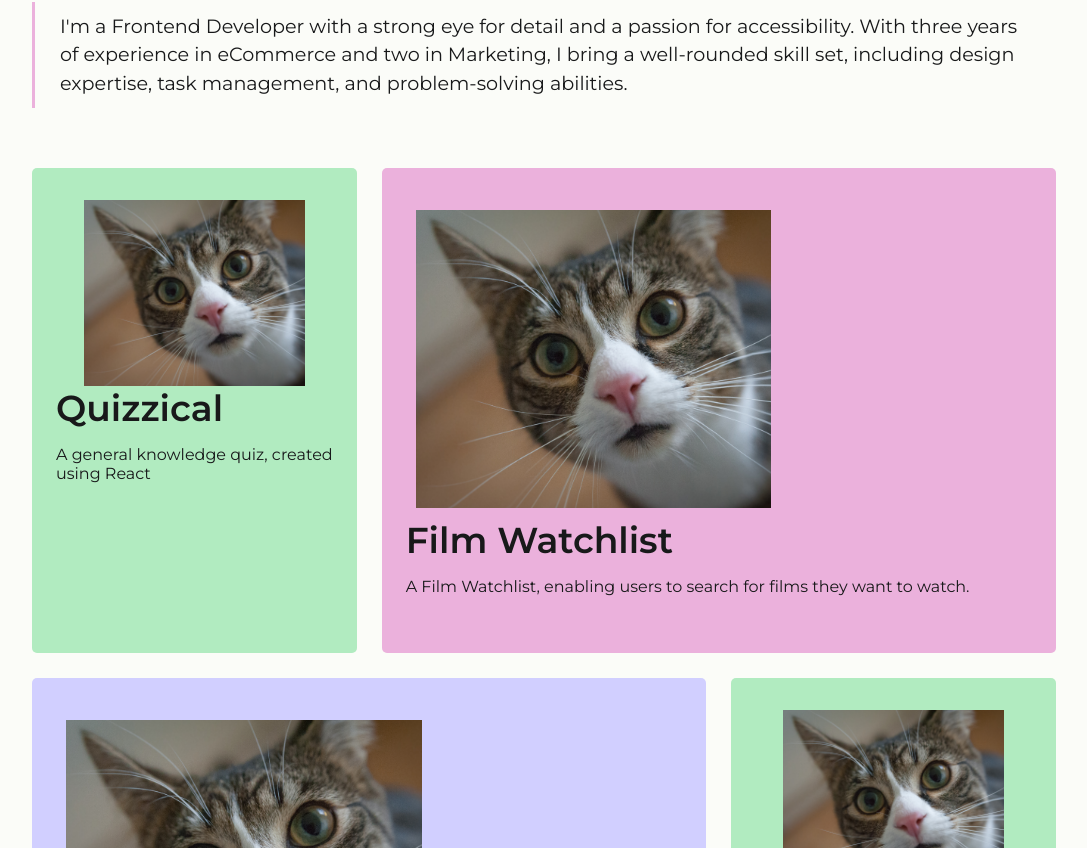
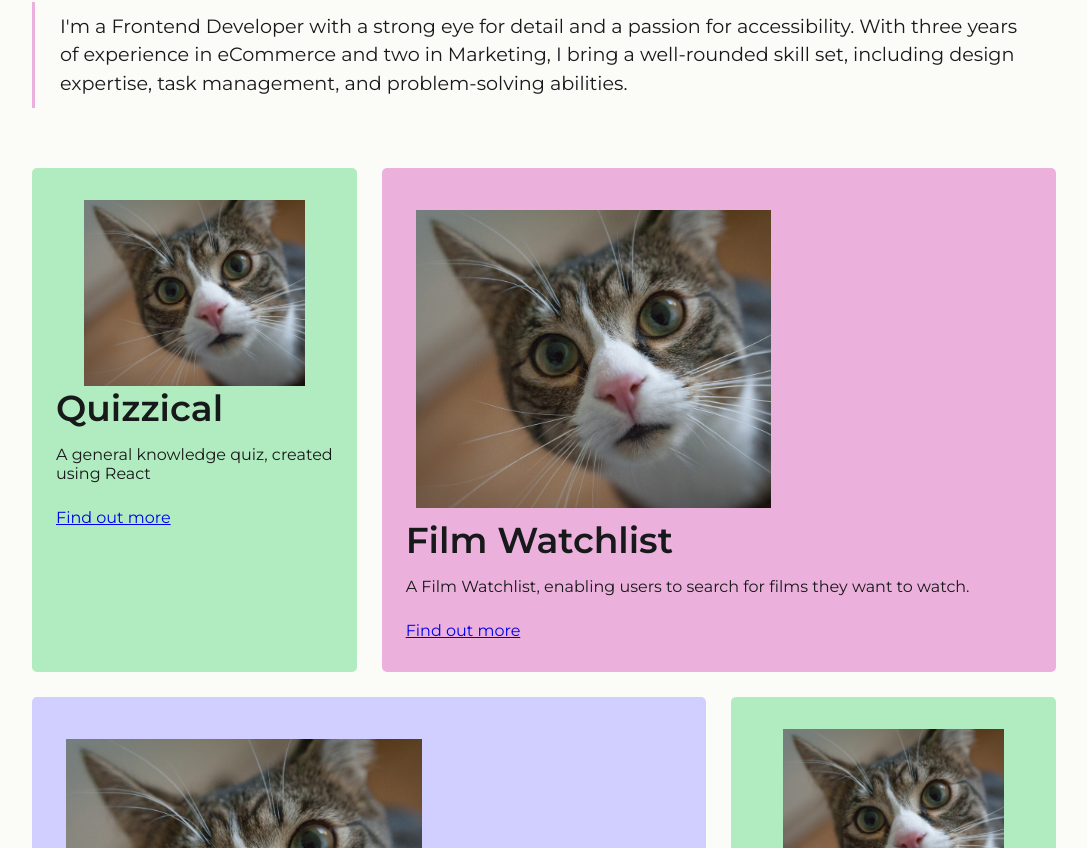
Before and after one commit to louiseka/portfolio, a React (Vite) app: page / in a window 1280 px wide. Shown: the part 732-1580 px from the top of the page, without its empty margins (96-1183 px from the left). Built offline with nearby package versions, Linux system fonts and the light colour scheme.

Commit message:
Links to each project detail page created

```diff
--- a/src/data.js
+++ b/src/data.js
@@ -1,6 +1,6 @@
 export const projectData = [
     {
-        id: 1,
+        id: "1",
         name: "Quizzical",
         shortDescription: "A general knowledge quiz, created using React",
         longDescription: "Quizzical is a five-question general knowledge quiz, using the Open Trivia Database API. I chose React for this project to create reusable components for each question and answer, manage and track state throughout the quiz, and leverage useEffect to execute code based on dependencies.",
@@ -14,7 +14,7 @@ export const projectData = [
 
     },
     {
-        id: 2,
+        id: "2",
         name: "Film Watchlist",
         shortDescription: "A Film Watchlist, enabling users to search for films they want to watch.",
         longDescription: "This Film Watchlist leverages the Open Movie Database API, enabling users to search for films they want to watch. Users can add films to a watchlist or remove them as needed, with all data saved to and removed from their local storage. I chose JavaScript for this project for easy API handling, use of localStorage, and to enhance user experience.",
@@ -27,7 +27,7 @@ export const projectData = [
         cardLayout: "wide"
     },
     {
-        id: 3,
+        id: "3",
         name: "Recipe Roulette",
         shortDescription: "A random meal generator to help you choose tonight's dinner.",
         longDescription: "Recipe Roulette' is a random meal generator. Choose a cuisine, click 'Get Random Recipe,' and a recipe will appear in a pop-up with an image and a link to the full recipe. Don't like it? Close the pop-up and try again! I used JavaScript for this project to make use of a flexible dataset, to be able to use Math.random to generate random recipes from an array, and to handle user interactions easily. ",
@@ -40,7 +40,7 @@ export const projectData = [
         cardLayout: "wide"
     },
     {
-        id: 4,
+        id: "4",
         name: "Dish Diaries",
         shortDescription: "A solo project that was created as a final presentation piece for Code First Girls Kickstarter course.",
         longDescription: "Dish Diaries was a solo project that was created as a final presentation piece for Code First Girls Coding Kickstarter Web Development course. Dish Diaries is an accessible alternative to those keyword and ad stuffed recipe websites that we have all experienced. ",
@@ -53,7 +53,7 @@ export const projectData = [
         cardLayout: "normal"
     },
     {
-        id: 5,
+        id: "5",
         name: "Colour Scheme Generator",
         shortDescription: "Users can select a colour and a colour scheme from a dropdown menu to generate a palette.",
         longDescription: "I've created a Colour Scheme Picker using 'The Color API.' Users can select a colour and a colour scheme from a dropdown menu to generate a palette of five colours based on the chosen scheme.I chose to use JavaScript, so that I could respond to user’s inputs via event listeners, retrieve data from the The Color API efficiently with fetch(), and to manipulate the DOM to display the generated palettes. ",
@@ -66,7 +66,7 @@ export const projectData = [
         cardLayout: "normal"
     },
     {
-        id: 6,
+        id: "6",
         name: "BoredBot",
         shortDescription: "A random idea generator for when you're bored.",
         longDescription: "BoredBot is an idea generator powered by the 'Bored API'. Click the button to generate a random idea. Don't like the idea? Just keep clicking until you find one you love! I chose JavaScript for this project to handle button clicks with event listeners, fetch data efficiently from the Bored API, and dynamically manipulate the DOM to display the generated ideas.",
--- a/src/pages/Home.jsx
+++ b/src/pages/Home.jsx
@@ -1,41 +1,9 @@
 import { Link } from "react-router"
 import { FaArrowRight } from "react-icons/fa"
 import { projectData } from "../data"
+import Projects from "./Projects/Projects"
 
 export default function Home() {
-
-    const projectElements = projectData.map(project => {
-
-        const isWide = project.cardLayout === "wide"
-
-        const projectName = project.name
-        const projectShortDesc = project.shortDescription
-        const projectThumbnail = project.thumbnailImg
-        const projectGridPosition = `${project.gridPosition} card `
-
-
-        return (
-            <div key={project.id} className={projectGridPosition}>
-                <div className={isWide ? "wide-inner-content" : ""}>
-                    <img className={isWide ? "wide-grid-img" : "normal-grid-img"} src={projectThumbnail} />
-                    <div className={isWide ? "wider-inner-text" : ""}>
-                        <h2>{projectName}</h2>
-                        <p>{projectShortDesc}</p>
-                    </div>
-                </div>
-            </div >
-        )
-    })
-
-
-
-
-
-
-
-
-
-
 
 
     return (
@@ -51,16 +19,7 @@ export default function Home() {
                 </div>
                 <img className="profile-img" src="./assets/louise-profile.png" alt="Profile image of Louise smiling" />
             </header>
-            <div className="projects-grid">
-                <h2>My portfolio of projects</h2>
-                <p className="sub-text"> I'm a Frontend Developer with a strong eye for detail and a passion for accessibility. With three
-                    years
-                    of experience in eCommerce and two in Marketing, I bring a well-rounded skill set, including design
-                    expertise, task management, and problem-solving abilities. </p>
-                <div className="wrapper">
-                    {projectElements}
-                </div>
-            </div>
+            <Projects />
         </>
     )
 }
--- a/src/pages/Projects/ProjectDetails.jsx
+++ b/src/pages/Projects/ProjectDetails.jsx
@@ -1,4 +1,5 @@
 import { useParams } from "react-router"
+import { projectData } from "../../data"
 
 
 
--- a/src/pages/Projects/Projects.jsx
+++ b/src/pages/Projects/Projects.jsx
@@ -1,4 +1,5 @@
 import { projectData } from "../../data"
+import { Link } from "react-router"
 
 
 export default function Projects() {
@@ -20,6 +21,7 @@ export default function Projects() {
                     <div className={isWide ? "wider-inner-text" : ""}>
                         <h2>{projectName}</h2>
                         <p>{projectShortDesc}</p>
+                        <Link to={`projects/${project.id}`} key={project.id}>Find out more</Link>
                     </div>
                 </div>
             </div >
@@ -31,7 +33,11 @@ export default function Projects() {
 
     return (
         <div className="projects-grid">
-            <h1>This is a projects page</h1>
+            <h2>My portfolio of projects</h2>
+            <p className="sub-text"> I'm a Frontend Developer with a strong eye for detail and a passion for accessibility. With three
+                years
+                of experience in eCommerce and two in Marketing, I bring a well-rounded skill set, including design
+                expertise, task management, and problem-solving abilities. </p>
             <div className="wrapper">
                 {projectElements}
             </div>
```
